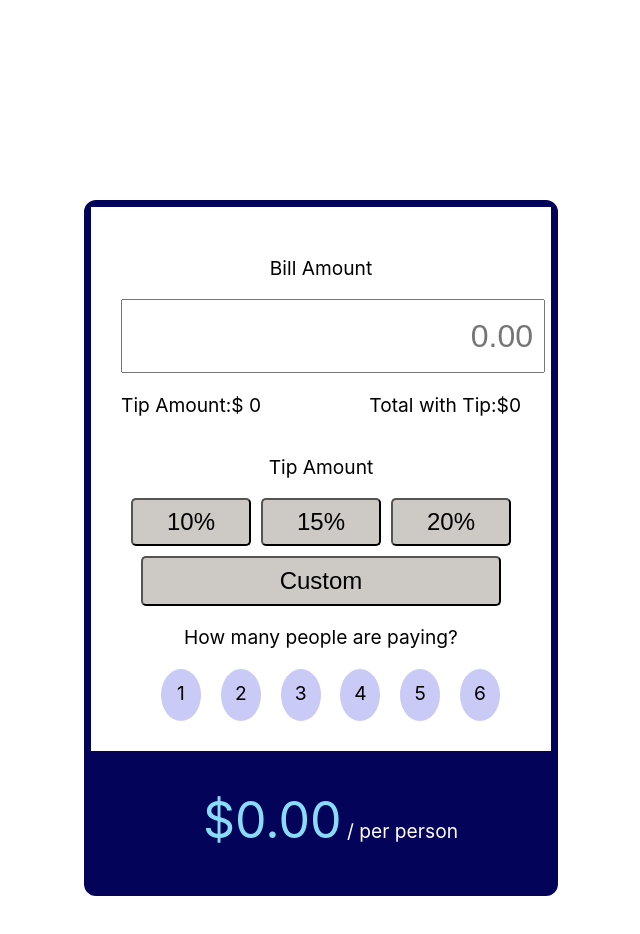
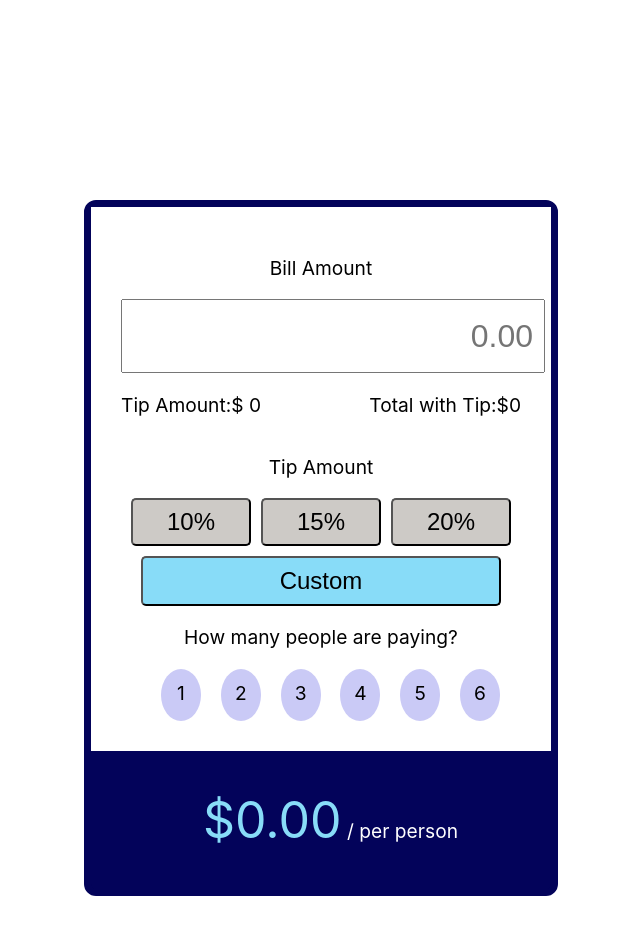
Before and after one commit to kfoley123/tipCalculator, a React (Create React App) app: page / in a window 1280 px wide. In both pictures the pointer is over the button "Custom". Shown: the top 934 px of the page, without its empty margins (319-959 px from the left). Built offline with nearby package versions, Linux system fonts and the light colour scheme; the HTML template or start-up script is replaced by a standard one.

Commit message:
added an effect when hovering over custom tip button

```diff
--- a/src/App.css
+++ b/src/App.css
@@ -36,7 +36,6 @@
     font-size: x-large;
     width: 120px;
     border-radius: 5px;
-
     background-color: rgb(205, 202, 198);
     padding: 8px;
 }
@@ -51,8 +50,11 @@
     font-size: x-large;
     margin-top: 10px;
     border-radius: 5px;
+    background-color: rgb(205, 202, 198);
+}
 
-    background-color: rgb(205, 202, 198);
+.customTipButton:hover {
+    background-color: rgb(136, 220, 248);
 }
 
 .splitContainer {
```
